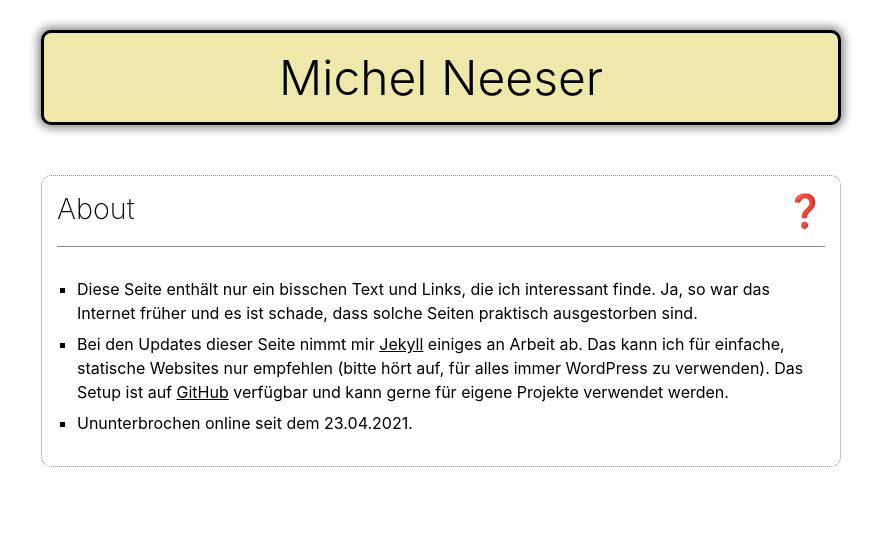
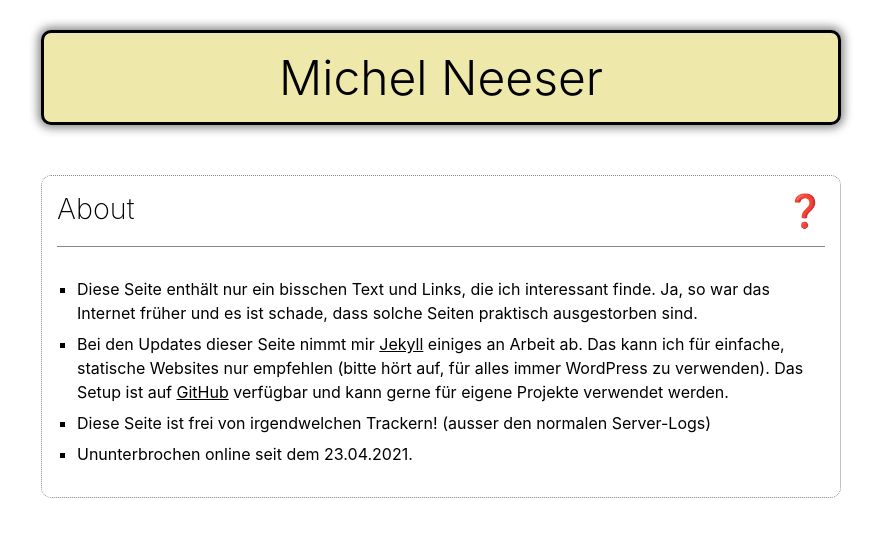
Before and after one commit to michelneeser/personal-website, a Jekyll site: the page built from _sections/about.md, in a window 1280 px wide. Shown: the top 537 px of the page, without its empty margins (199-1080 px from the left). Built offline with Jekyll 4.4.1, drawn with Linux system fonts in a browser that asks for light colours.

Commit message:
comment regarding trackers added

```diff
--- a/_sections/about.md
+++ b/_sections/about.md
@@ -5,4 +5,5 @@ icon: ❓
 
 - Diese Seite enthält nur ein bisschen Text und Links, die ich interessant finde. Ja, so war das Internet früher und es ist schade, dass solche Seiten praktisch ausgestorben sind.
 - Bei den Updates dieser Seite nimmt mir [Jekyll](https://jekyllrb.com){:target="_blank"} einiges an Arbeit ab. Das kann ich für einfache, statische Websites nur empfehlen (bitte hört auf, für alles immer WordPress zu verwenden). Das Setup ist auf [GitHub](https://github.com/michelneeser/personal-website){:target="_blank"} verfügbar und kann gerne für eigene Projekte verwendet werden.
+- Diese Seite ist frei von irgendwelchen Trackern! (ausser den normalen Server-Logs)
 - Ununterbrochen online seit dem 23.04.2021.
```
